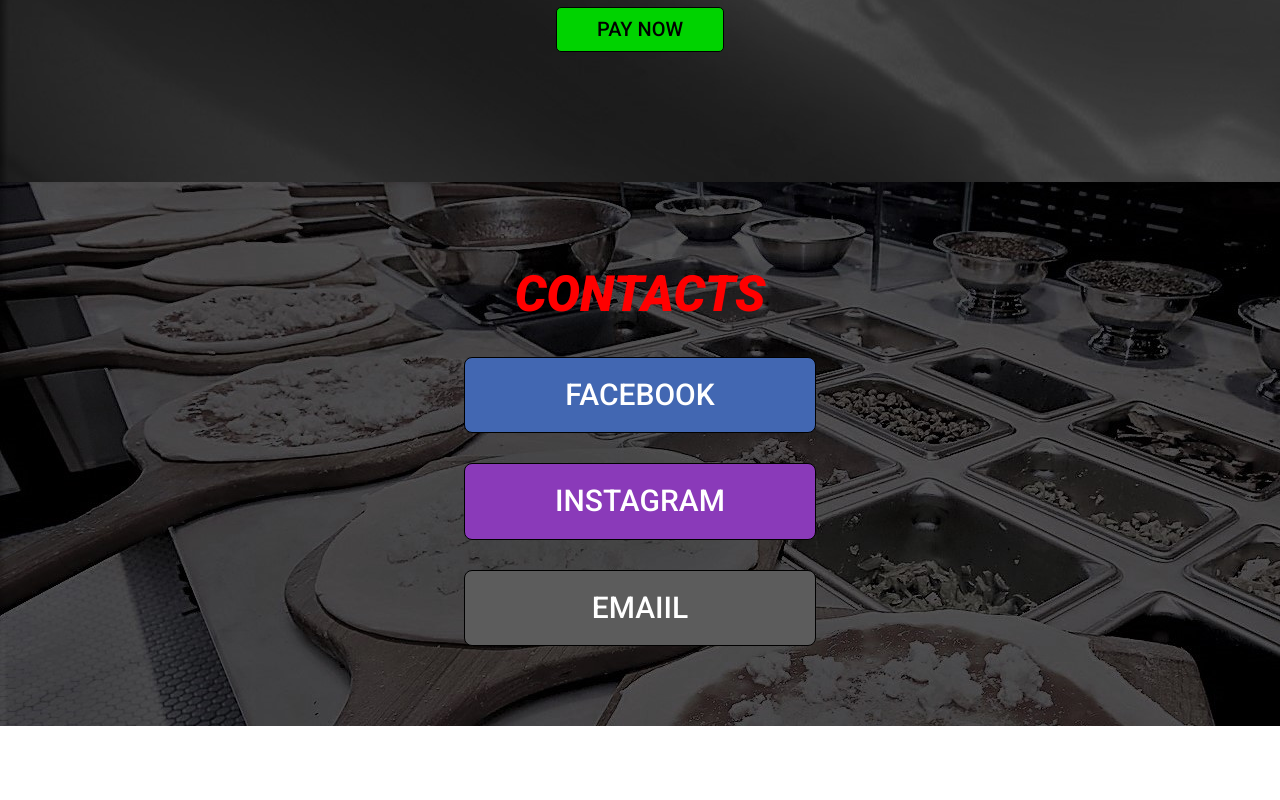
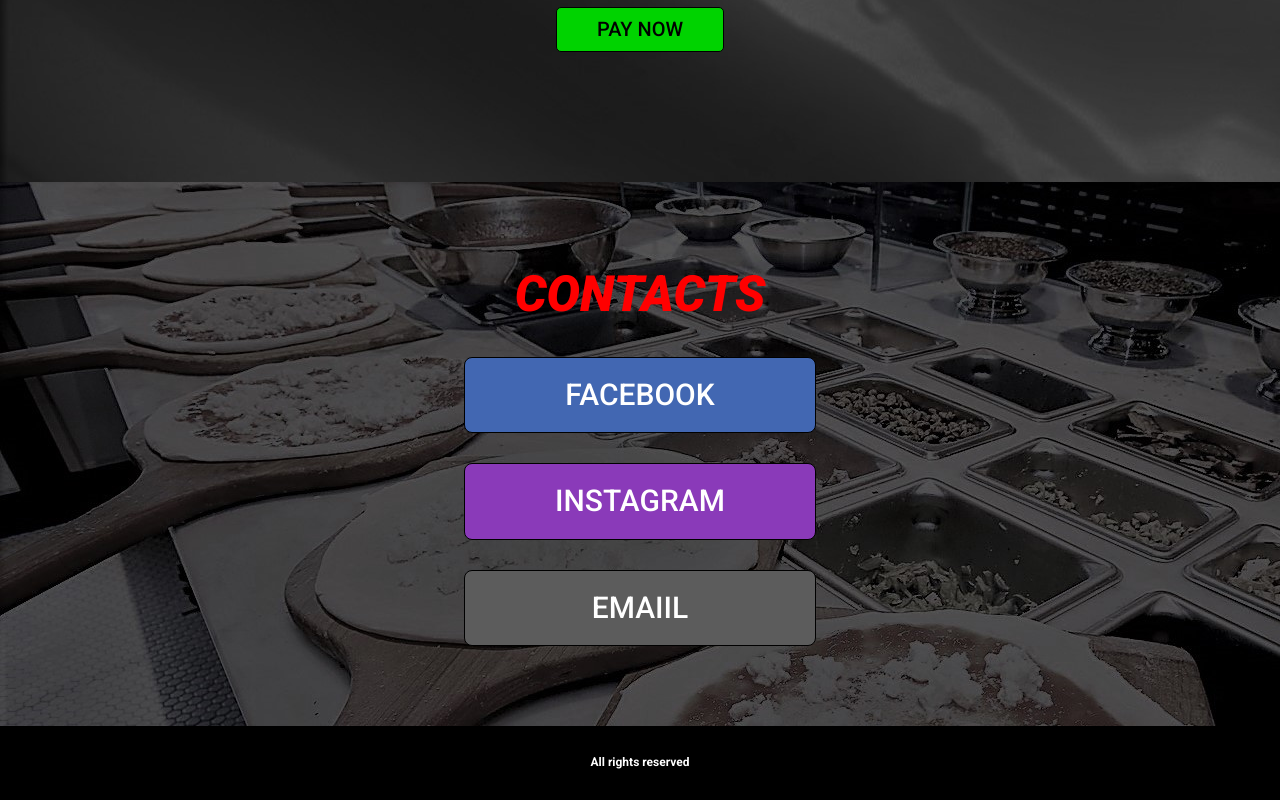
Before and after one commit to fabiolorenzi/quicky-pizza, a React (Create React App) app: page / in a window 1280 px wide. Shown: the part 4687-5487 px from the top of the page. Before the commit the page ends 5413 px from the top, so only its background shows below. Built offline with nearby package versions, Linux system fonts and the light colour scheme.

Commit message:
implementing footer

```diff
--- /dev/null
+++ b/src/components/Footer.jsx
@@ -0,0 +1,11 @@
+import React from "react";
+
+function Footer() {
+    return(
+        <div className="footer">
+            <h1>All rights reserved</h1>
+        </div>
+    );
+};
+
+export default Footer;
--- a/src/components/MainContainer.jsx
+++ b/src/components/MainContainer.jsx
@@ -5,6 +5,7 @@ import AboutUs from "./AboutUs.jsx";
 import Products from "./Products.jsx";
 import Shop from "./Shop.jsx";
 import Contacts from "./Contacts.jsx";
+import Footer from "./Footer.jsx";
 
 function MainContainer() {
     return(
@@ -14,6 +15,7 @@ function MainContainer() {
             <Products />
             <Shop />
             <Contacts />
+            <Footer />
         </div>
     );
 };
--- a/src/style.css
+++ b/src/style.css
@@ -501,9 +501,27 @@ body {
 #instagram h2 {
     background-color: #8a3ab9;
 }
- #mail h2 {
+
+#mail h2 {
      background-color: #5c5c5c;
- }
+}
+
+/*---------------------FOOTER--------------------*/
+
+.footer {
+    display: block;
+    width: 100%;
+    background-color: #000000;
+    text-align: center;
+}
+
+.footer h1 {
+    color: #ffffff;
+    font-size: 12px;
+    padding-top: 30px;
+    padding-bottom: 30px;
+    margin: 0;
+}
 
 @media only screen and (max-width: 1050px) {
 
```
